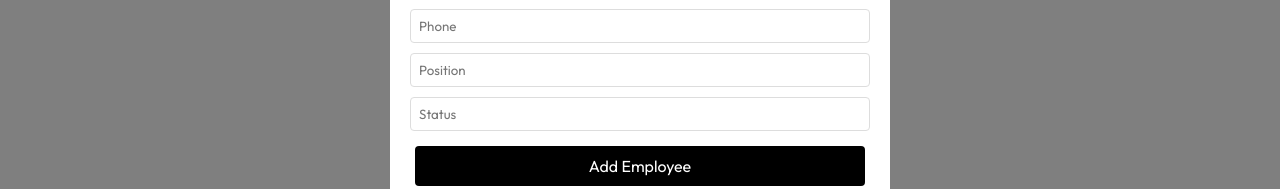
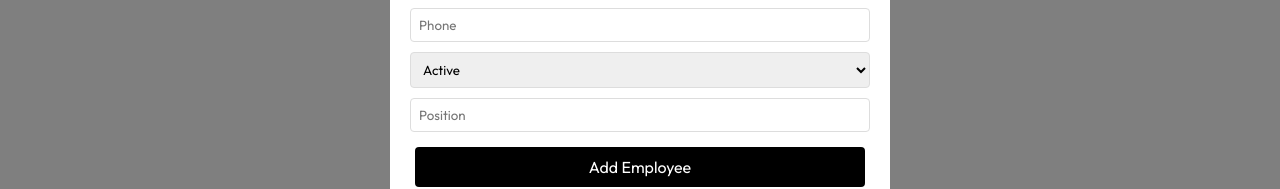
Before and after one commit to sphllzulu/nodeRegipro, a React (Vite) app: page /home in a window 1280 px wide. Both pictures are taken after typing "Sample" into the empty fields and a click on the button "Add Employee". Shown: the part 425-614 px from the top of the page. Built offline with nearby package versions, Linux system fonts and the light colour scheme; no server answers.

Commit message:
the images are not displaying, they previously were displaying, still fixing the issue

```diff
--- a/src/BottomNavbarSmall.css
+++ b/src/BottomNavbarSmall.css
@@ -44,7 +44,7 @@
 
   /* Bottom Navbar Styling */
 .bottom-navbar {
-  position: sticky;
+  position: static;
   bottom: 0;
   left: 0;
   display: flex;
--- a/src/Home.jsx
+++ b/src/Home.jsx
@@ -11,7 +11,8 @@ const Home = () => {
     <div>
       <Navbar/>
       <Tbl/>
-      <BottomNavbarSmall/>
+      <footer> <BottomNavbarSmall/></footer>
+
 
     </div>
   )
--- a/src/Tbl.css
+++ b/src/Tbl.css
@@ -1,6 +1,6 @@
 
 /* Tbl.css */
-.employee-management-system {
+/* .employee-management-system {
   font-family: Arial, sans-serif;
   max-width: 1200px;
   margin: 0 auto;
@@ -105,4 +105,11 @@
 
 .employee-count {
   font-weight: bold;
+} */
+
+.select{
+  margin-bottom: 10px;
+  padding: 8px;
+  border: 1px solid #ddd;
+  border-radius: 4px;
 }
--- a/src/Tbl.jsx
+++ b/src/Tbl.jsx
@@ -3,6 +3,7 @@ import { CiEdit } from 'react-icons/ci';
 import { MdDelete } from 'react-icons/md';
 import axios from 'axios';
 import styled from 'styled-components';
+import './Tbl.css';
 
 
 const Container = styled.div`
@@ -146,6 +147,12 @@ const Input = styled.input`
   border: 1px solid #ddd;
   border-radius: 4px;
 `;
+const Select= styled.input`
+ margin-bottom: 10px;
+  padding: 8px;
+  border: 1px solid #ddd;
+  border-radius: 4px;
+`
 // const Container = styled.div`
 //   max-width: 1200px;
 //   margin: 0 auto;
@@ -417,6 +424,7 @@ function Tbl() {
           />
         </Popup>
       )}
+
     </Container>
   );
 }
@@ -523,8 +531,12 @@ function AddEmployeeForm({ onAdd, onCancel }) {
       <Input type="text" name="idNumber" placeholder="ID Number" value={newEmployee.idNumber} onChange={handleChange} required />
       <Input type="email" name="email" placeholder="Email" value={newEmployee.email} onChange={handleChange} required />
       <Input type="tel" name="phone" placeholder="Phone" value={newEmployee.phone} onChange={handleChange} required />
+      <select className='select' name="status" value={newEmployee.status} onChange={handleChange} required>
+              <option value="Active">Active</option>
+              <option value="Inactive">Inactive</option>
+      </select>
       <Input type="text" name="position" placeholder="Position" value={newEmployee.position} onChange={handleChange} required />
-      <Input type="text" name="status" placeholder="Status" value={newEmployee.status} onChange={handleChange} required />
+      {/* <Input type="text" name="status" placeholder="Status" value={newEmployee.status} onChange={handleChange} required /> */}
       <Button type="submit">Add Employee</Button>
       <Button type="button" onClick={onCancel}>Cancel</Button>
     </Form>
```
